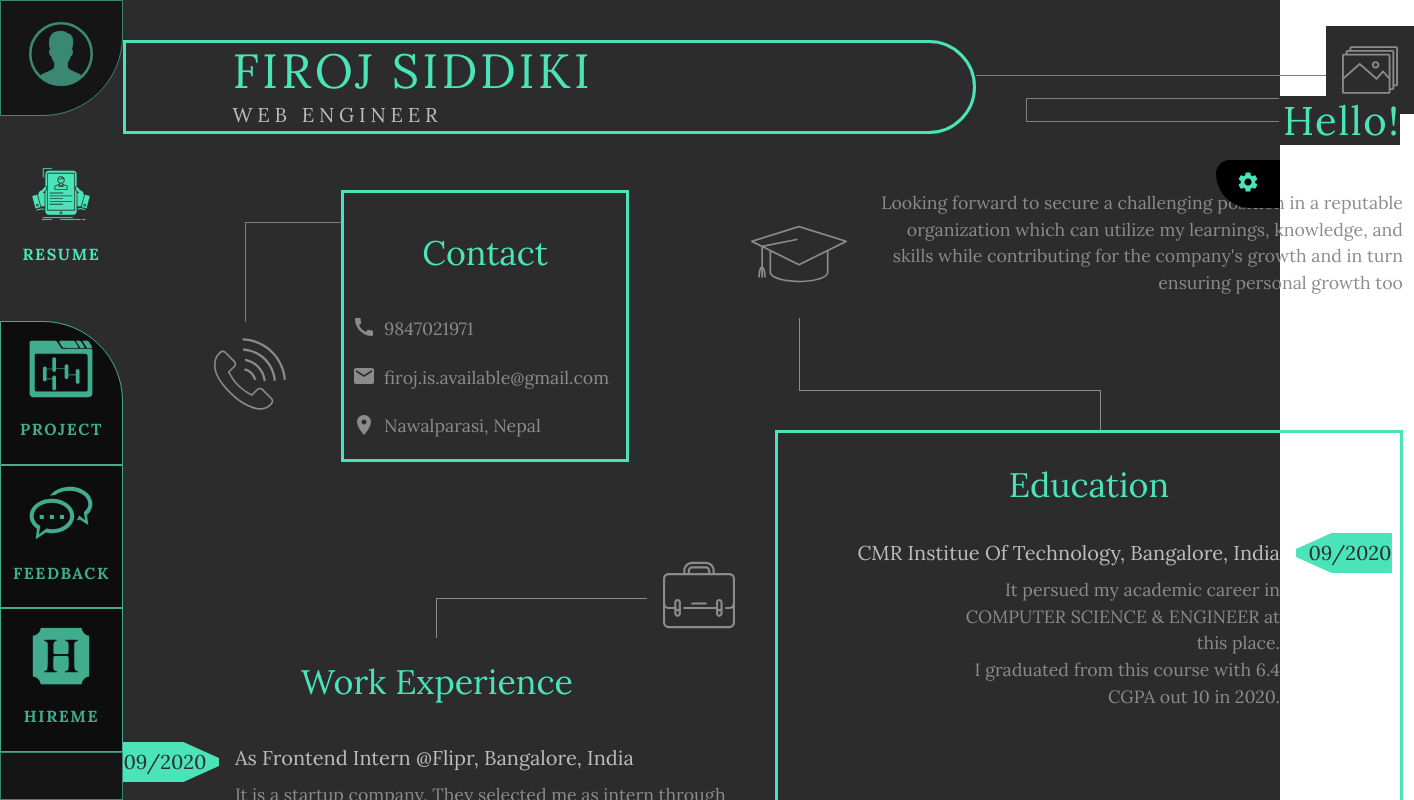
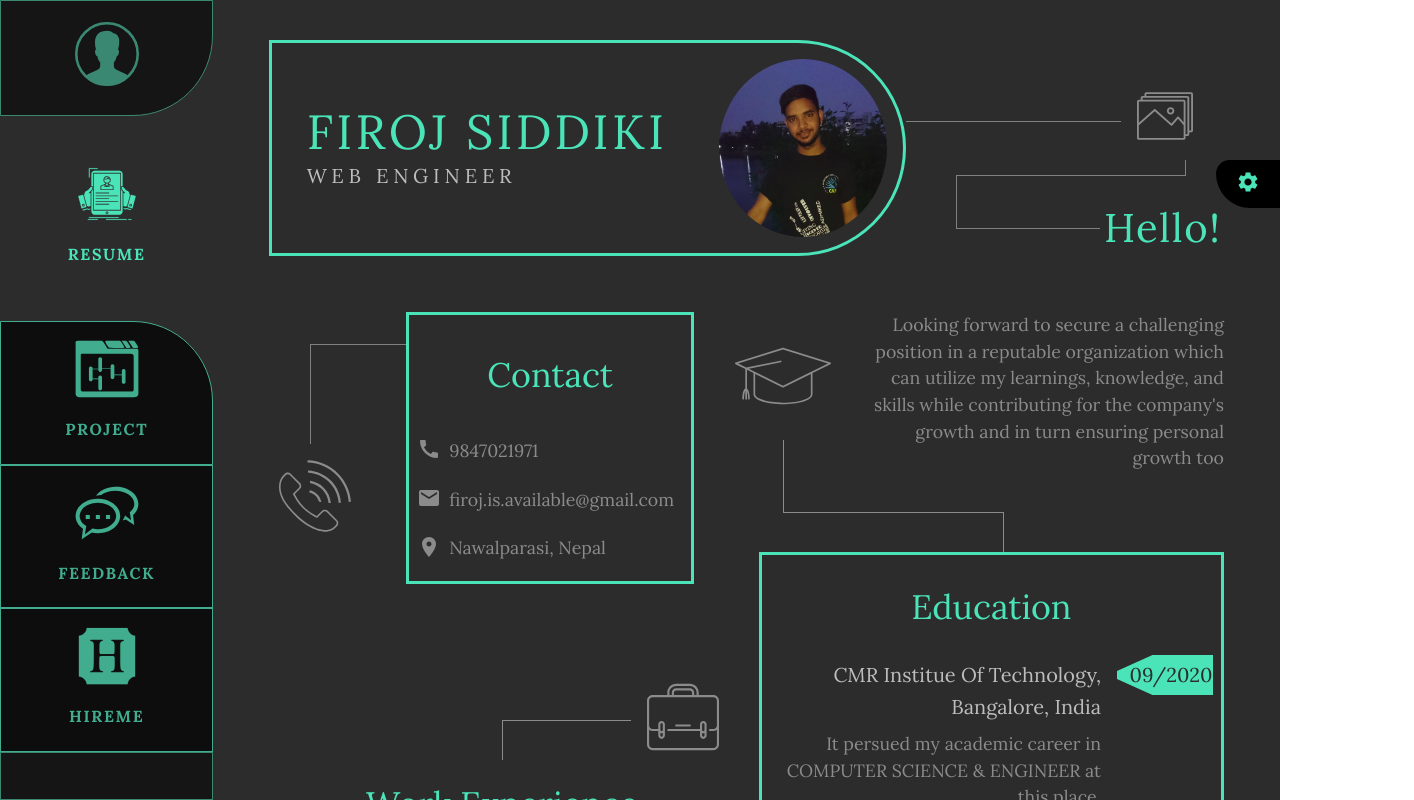
Before and after one commit to fir0j/MyPresenceInInternet, a React (Create React App) app: page / in a window 1280 px wide. Shown: the top 800 px of the page, 1414 px wide, since content can reach past the window. Built offline with nearby package versions, Linux system fonts and the light colour scheme.

Commit message:
corrected overflow

```diff
--- a/src/App.js
+++ b/src/App.js
@@ -37,8 +37,6 @@ function App() {
                 width: "100vw",
                 maxHeight: "100vh",
                 maxWidth: "2560px",
-                backgroundColor: "#2C2C2C",
-                // border: "1px solid red",
               }}
             >
               <Hidden xsDown>
@@ -48,7 +46,8 @@ function App() {
                   style={{
                     position: "relative",
                     flexWrap: "nowrap",
-                    // border: "1px solid green",
+                    height: "100%",
+                    width: "100%",
                   }}
                 >
                   <Navigation />
@@ -67,45 +66,18 @@ function App() {
                   container
                   direction="column"
                   style={{
-                    height: "100vh",
-                    width: "100vw",
+                    height: "100%",
+                    width: "100%",
                     flexWrap: "nowrap",
                     // border: "1px solid red",
                   }}
                 >
-                  <Grid
-                    item
-                    style={{
-                      flexGrow: 1,
-                      // border: "3px solid blue",
-                      overflowY: "scroll",
-                      paddingLeft: matchesXL
-                        ? matchesLG
-                          ? matchesSM
-                            ? theme.spacing(2)
-                            : theme.spacing(7)
-                          : theme.spacing(20)
-                        : undefined,
-                      paddingRight: matchesXL
-                        ? matchesLG
-                          ? matchesSM
-                            ? theme.spacing(2)
-                            : theme.spacing(7)
-                          : theme.spacing(20)
-                        : undefined,
-                    }}
-                  >
                   <Home />
-                  </Grid>
-                  <Grid item style={{ width: "100%" }}>
                   <SettingPanel
                     isNightmode={isNightmode}
                     setNightmode={setNightmode}
                   />
-                  </Grid>
-                  <Grid item>
                   <MobileNav />
-                  </Grid>
                 </Grid>
               </Hidden>
             </Grid>
--- a/src/components/Home.component.js
+++ b/src/components/Home.component.js
@@ -23,10 +23,31 @@ export default function HomeNav() {
         container
         justify="center"
         alignItems="flex-start"
-        xl={matchesXS ? 12 : undefined}
-        lg={matchesXS ? 12 : undefined}
-        md={matchesXS ? 12 : undefined}
-        xs={matchesXS ? 12 : undefined}
+        xl={10}
+        lg={10}
+        md={10}
+        sm={10}
+        xs={12}
+        style={{
+          // border: "3px solid teal",
+          backgroundColor: theme.palette.common.dark,
+          overflowY: "scroll",
+          paddingTop: theme.spacing(5),
+          paddingLeft: matchesXL
+            ? matchesLG
+              ? matchesSM
+                ? theme.spacing(2)
+                : theme.spacing(7)
+              : theme.spacing(20)
+            : undefined,
+          paddingRight: matchesXL
+            ? matchesLG
+              ? matchesSM
+                ? theme.spacing(2)
+                : theme.spacing(7)
+              : theme.spacing(20)
+            : undefined,
+        }}
       >
         <Route exact path="/" render={(props) => <Resume />} />
         <Route exact path="/project" render={(props) => <Project />} />
--- a/src/pages/resume.jsx
+++ b/src/pages/resume.jsx
@@ -276,7 +276,7 @@ export default function Resume() {
                   style={{
                     position: "absolute",
                     top: "-50px",
-                    right: "-50px",
+                    right: -theme.spacing(3),
                     width: matchesXL
                       ? matchesLG
                         ? matchesSM
@@ -1852,16 +1852,7 @@ export default function Resume() {
 
   return (
     <Fragment>
-      <Grid
-        item
-        container
-        style={{
-          // border: "5px solid teal",
-          height: "auto",
-          paddingTop: theme.spacing(5),
-          marginBottom: theme.spacing(5),
-        }}
-      >
+      <Grid item container>
         {hello}
         {contact}
         {education}
@@ -1870,3 +1861,6 @@ export default function Resume() {
     </Fragment>
   );
 }
+
+// If you're placing an element with respect to absolute position, make sure it is not overflowing the main container
+// if you're assigning height and width of a child container in terms of percentage like 100%, then it's IMMEDIATE PARENT CONTAINER must be explicitly assigned width and height either with percentage like 100vw or fixed unit like 2000px or 200em in order for percentage unit in child conatainer to work
```
Lines whose indentation alone changed are shown as unchanged.
